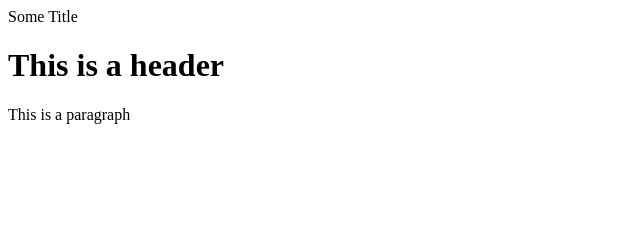
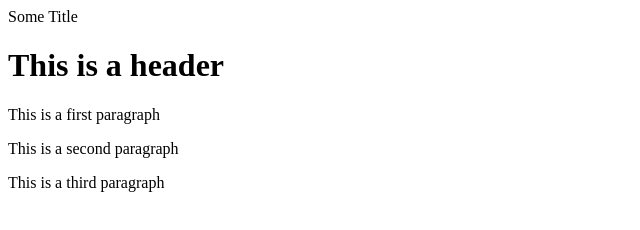
Before and after one commit to jasleengrover29/React-Practice, a website: page index.html in a window 1280 px wide. Shown: the whole page, without its empty margins (0-640 px from the left). Drawn offline with Linux system fonts and the light colour scheme.

```diff
--- a/index.html
+++ b/index.html
@@ -1,8 +1,11 @@
 <!DOCTYPE html>
 <html>
+    <title>My Website</title>
     <head>Some Title</head>
 <body>
     <h1>This is a header </h1>
-    <p> This is a paragraph</p>
+    <p> This is a first paragraph</p>
+    <p> This is a second paragraph</p>
+    <p> This is a third paragraph</p>
 </body>
 </html>
```
Also changed, not shown: package.json (added, +24 -0 lines), 2 other files.
